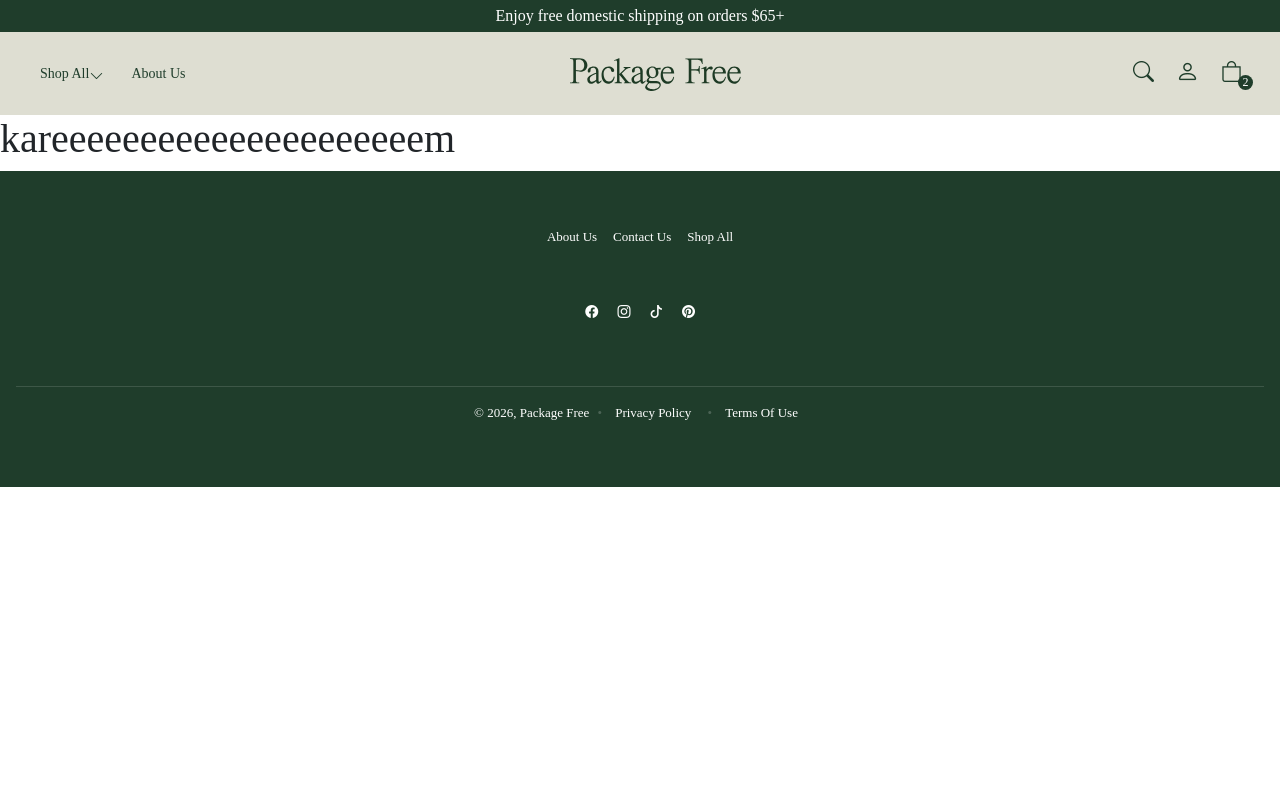
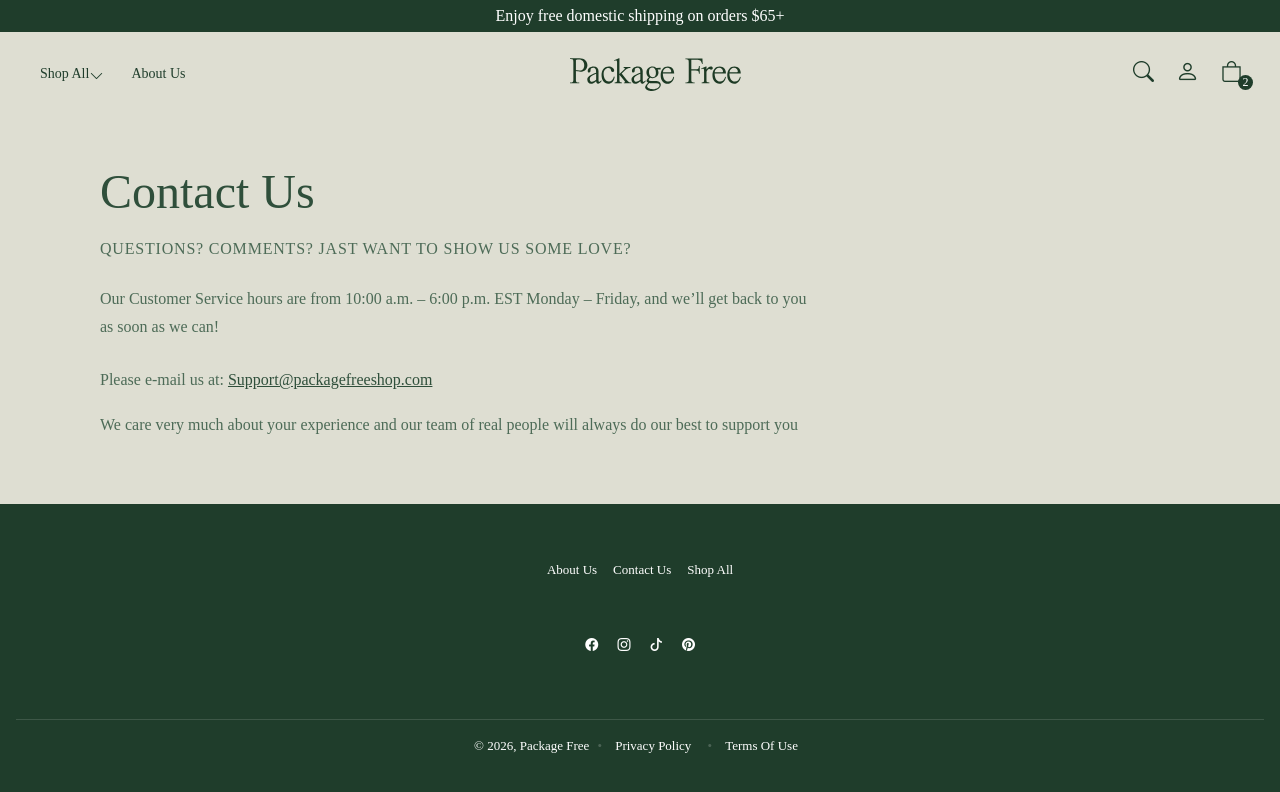
Before and after one commit to loay-ali/iti-group-project-1, a plain HTML site: page pages/contact-us.html in a window 1280 px wide. Drawn offline with nearby package versions, Linux system fonts and the light colour scheme; files whose address does not match are found by name; a web font is replaced by a local one.

Commit message:
Updated about-us and contact-us pages and styling

```diff
--- a/pages/contact-us.html
+++ b/pages/contact-us.html
@@ -7,6 +7,7 @@
     <link rel="stylesheet" href="https://cdn.jsdelivr.net/npm/bootstrap@4.6.2/dist/css/bootstrap.min.css" integrity="sha384-xOolHFLEh07PJGoPkLv1IbcEPTNtaed2xpHsD9ESMhqIYd0nLMwNLD69Npy4HI+N" crossorigin="anonymous" />
     <link rel="stylesheet" href="https://cdn.jsdelivr.net/npm/bootstrap-icons@1.13.1/font/bootstrap-icons.min.css" />
     <link rel = 'stylesheet' href = '../styling/main.css' />
+    <link rel="stylesheet" href="../styling/contact-us.css">
   </head>
   <body>
     <section id = 'above-header' class = 'text-center p-1 bg-primary'>
@@ -38,7 +39,7 @@
             </ul>
           </li>
           <li class = 'px-3'>
-            <a href = '#' class = 'text-primary'>About Us</a>
+            <a href = '../pages/about-us.html' class = 'text-primary'>About Us</a>
           </li>
         </ul>
         <footer class = 'd-block d-md-none p-5 position-absolute bottom-0 w-100'>
@@ -141,21 +142,56 @@
       </section>
     </header>
 
+
+<!-- ------------------main--------------- -->
+
+<!-- Main Content Here -->
     <main>
 
-      <!-- Main Content Here -->
+<section class="contact-section py-5">
+  <div class="container">
+    <div class="contact-content col-lg-8">
+      <h2 class="contact-title">Contact Us</h2>
+
+      <p class="contact-subtitle mt-3">
+
+        QUESTIONS? COMMENTS? JAST WANT TO SHOW US SOME LOVE?
+      </p>
+
+      <p class="contact-text mt-4">
+        Our Customer Service hours are from 10:00 a.m. – 6:00 p.m. EST Monday – Friday,
+        and we’ll get back to you as soon as we can!
+      </p>
+
+      <p class="contact-text mt-4">
+        Please e-mail us at:
+        <a href="mailto:Support@packagefreeshop.com" class="contact-link">
+          Support@packagefreeshop.com
+        </a>
+      </p>
+
+      <p class="contact-text">
+        We care very much about your experience and our team of real people will always do our best to support you
+      </p>
+    </div>
+  </div>
+</section>
+
+    </main>
 
 
 
-      <h1>kareeeeeeeeeeeeeeeeeeeeem</h1>
 
-    </main>
 
+
+
+
+<!-- ---------------footer------------- -->
     <footer class = 'bg-primary px-3 py-5'>
       <nav class = 'd-block d-md-flex justify-content-center align-items-center'>
-        <a href = '#about-us' class = 'd-block d-md-inline mx-2 py-2 text-white'>About Us</a>
-        <a href = '#contact' class = 'mx-2 d-block d-md-inline py-2 text-white'>Contact Us</a>
-        <a href = '#shop-all' class = 'mx-2 d-block d-md-inline py-2 text-white'>Shop All</a>
+        <a href = '../pages/about-us.html' class = 'd-block d-md-inline mx-2 py-2 text-white'>About Us</a>
+        <a href = '../pages/contact-us.html' class = 'mx-2 d-block d-md-inline py-2 text-white'>Contact Us</a>
+        <a href = '../pages/collection.html' class = 'mx-2 d-block d-md-inline py-2 text-white'>Shop All</a>
       </nav>
       <ul class = 'd-flex justify-content-center align-items-center px-0 py-5 list-unstyled'>
         <li>
--- a/styling/about-us.css
+++ b/styling/about-us.css
@@ -1,11 +1,11 @@
- /* ================= GLOBAL ================= */
+
 body {
   font-family: 'Segoe UI', sans-serif;
-  background-color: #f3f3ec;
-  color: #2f3e2e;
+  background-color: #DEDED2;
+  color: #1f3d2b;
 }
 
-/* ================= HERO SECTION ================= */
+/* ------------------ HERO SECTION ----------------- */
 .hero-section {
   min-height: 80vh;
   background: linear-gradient(rgba(0,0,0,0.5), rgba(0,0,0,0.5)),
@@ -24,9 +24,9 @@
   margin-top: 15px;
 }
 
-/* ================= FEATURES SECTION ================= */
+/* ------------------- FEATURES SECTION ---------------------*/
 .features-section {
-  background-color: #ebece3;
+  background-color: #DEDED2;
 }
 
 .section-title {
@@ -35,7 +35,7 @@
 }
 
 .feature-card {
-  background-color: #ebece3;
+  background-color: #DEDED2;
   border: 1px solid #2f3e2e;
   border-radius: 12px;
   transition: transform 0.3s ease, box-shadow 0.3s ease;
@@ -51,9 +51,9 @@
   color: #2f3e2e;
 }
 
-/* ================= PRODUCTS SECTION ================= */
+/* ------------------- PRODUCTS SECTION ----------------------*/
 .products-section {
-  background-color: #f3f3ec;
+  background-color: #DEDED2;
 }
 .product-card {
   background-color: #f4f6ee;
@@ -113,20 +113,7 @@
   color: #fff;
 }
 
-/*
-.product-card img {
-  border-radius: 12px;
-  border: 1px solid #2f3e2e;
-}
 
-.product-card h6 {
-  font-size: 0.95rem;
-  margin-top: 10px;
-}
-
-.product-card p {
-  font-size: 0.9rem;
-} */
 .glass-btn {
  background: transparent;
   border: 3px solid #2f5e4e;
@@ -139,17 +126,13 @@
 
 }
 .glass-btn:hover {
-  border-width: 4px;
+  border-width: 3px;
 }
 .glass-btn:active {
   transform: scale(1.12);
 }
-/* .view-all-btn {
-  padding: 10px 28px;
-  border-radius: 50px;
-} */
 
-/* ================= SUBSCRIBE SECTION ================= */
+/* ------------------ SUBSCRIBE SECTION --------------------- */
 .subscribe-section {
   background-color: #1f3b2d;
 }
@@ -180,13 +163,11 @@
   margin-bottom: 20px;
 }
 
-/* ================= IMPACT INITIATIVE SECTION ================= */
+/* ---------------- IMPACT INITIATIVE SECTION ------------------- */
 .impact-wrapper {
   background-color: #1f3b2d;
 }
-/* .container{
-  background-color: #6a6f3c;
-} */
+
 .impact-box {
   border: 2px solid #ffffff;
   border-radius: 20px;
--- a/styling/contact-us.css
+++ b/styling/contact-us.css
@@ -0,0 +1,28 @@
+
+.contact-section {
+  background-color: #DEDED2;
+  color: #2f4f3b;
+}
+
+.contact-title {
+  font-size: 3rem;
+  font-weight: 500;
+}
+
+.contact-subtitle {
+  font-size: 1rem;
+  letter-spacing: 0.05em;
+  color: #4d6b57;
+}
+
+.contact-text {
+  font-size: 1rem;
+  line-height: 1.8;
+  color: #4d6b57;
+}
+
+.contact-link {
+  color: #2f4f3b;
+  text-decoration: underline;
+  font-weight: 500;
+}
```
Also changed, not shown: pages/about-us.html (+9 -54 lines).
